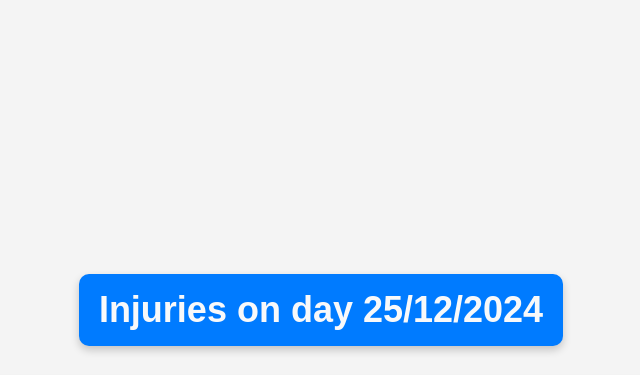
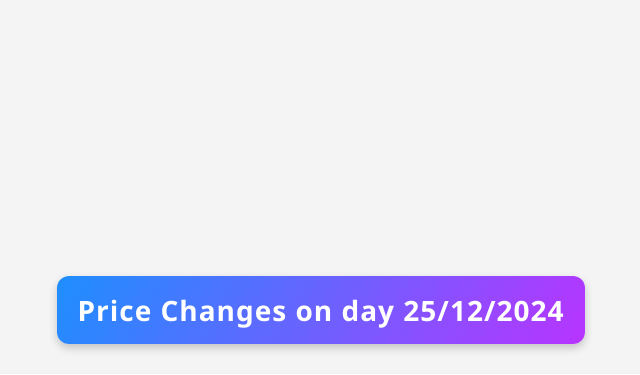
Before and after one commit to ghassenSW/FPL_Academy, a Flask app: page /injury_updates in a window 1280 px wide. Shown: the top 375 px of the page, without its empty margins (319-959 px from the left). Run offline with Flask 3, Linux system fonts and the light colour scheme; data that the repository does not hold is empty; parts of the project's set-up code (start-up, migrations or seed data) failed here and were passed over.

Commit message:
'commit'

```diff
--- a/static/price_change.css
+++ b/static/price_change.css
@@ -26,6 +26,19 @@ h1 {
   box-shadow: 0 4px 8px rgba(0, 0, 0, 0.2);
   z-index: 10; /* Ensure it’s above other elements */
   position: relative; /* Prevent it from being affected by parent overflow */
+}
+.title-container {
+  text-align: center;
+  margin: 20px auto;
+  padding: 15px 20px;
+  background: linear-gradient(120deg,#1e8fff,#b834ff);
+  border-radius: 12px;
+  color: #ffffff; /* White text for contrast */
+  box-shadow: 0 4px 8px rgba(0, 0, 0, 0.2);
+  font-family: 'Segoe UI', Tahoma, Geneva, Verdana, sans-serif;
+  font-size: 28px;
+  font-weight: bold;
+  letter-spacing: 1px;
 }
 
 /* Container Styles */
--- a/static/teams_stats.css
+++ b/static/teams_stats.css
@@ -28,7 +28,6 @@ a {
     text-align: center;
     margin: 20px auto;
     padding: 15px 20px;
-    /* max-width: 800px; */
     background: linear-gradient(120deg,#1e8fff,#b834ff);
     border-radius: 12px;
     color: #ffffff; /* White text for contrast */
--- a/templates/injury_updates.html
+++ b/templates/injury_updates.html
@@ -7,7 +7,9 @@
   <link rel="stylesheet" href="{{ url_for('static', filename='price_change.css') }}">
 </head>
 <body>
-  <h1>Injuries on day {{day}}</h1>
+  <div class="title-container">
+    <div>Price Changes on day {{day}}</div>
+  </div>
   <div class="container">
     <!-- Tables Section -->
     <div class="tables">
--- a/templates/price_change.html
+++ b/templates/price_change.html
@@ -7,9 +7,10 @@
   <link rel="stylesheet" href="{{ url_for('static', filename='price_change.css') }}">
 </head>
 <body>
-  <h1>Price Changes on day {{day}}</h1>
+  <div class="title-container">
+    <div>Price Changes on day {{day}}</div>
+  </div>
   <div class="container">
-    <!-- Tables Section -->
     <div class="tables">
       <!-- Left Table -->
       <div class="table-card">
@@ -22,7 +23,6 @@
               </svg>
           </div>
       </div>
-
         <table>
           <thead>
             <tr>
```
